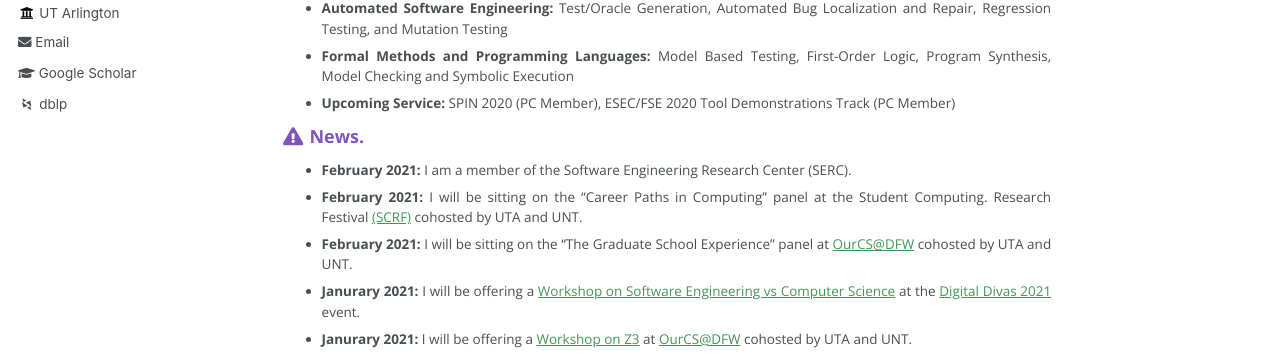
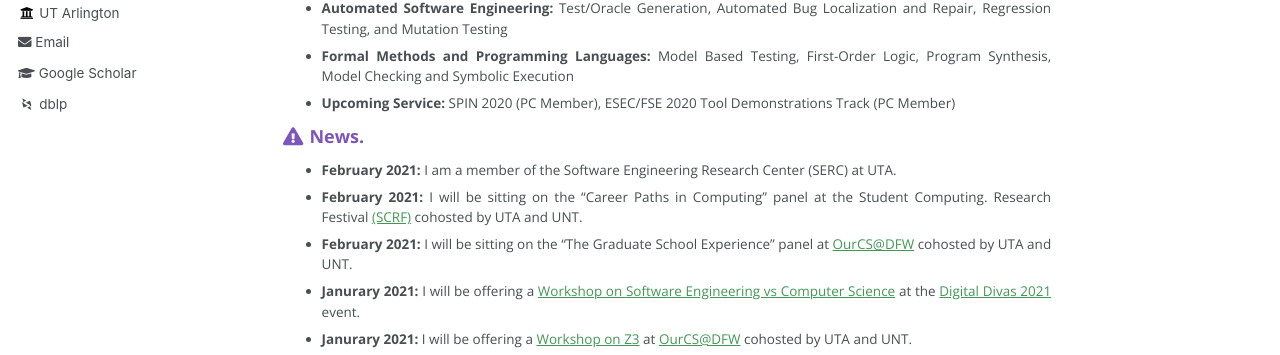
Before and after one commit to Allisonius/allisonius.github.io, a Jekyll site: the page built from _pages/about.md, in a window 1280 px wide and 900 px high. Shown: the part 360-715 px from the top of the window. Built offline with Jekyll 4.4.1, drawn with Linux system fonts in a browser that asks for light colours; some web fonts are replaced.

Commit message:
Update about.md

```diff
--- a/_pages/about.md
+++ b/_pages/about.md
@@ -24,7 +24,7 @@ Checking and Symbolic Execution
 
 
 ### <i class="fa fa-fw fa-exclamation-triangle" aria-hidden="true"></i> News.
-* **February 2021:** I am a member of the Software Engineering Research Center (SERC).
+* **February 2021:** I am a member of the Software Engineering Research Center (SERC) at UTA.
 * **February 2021:** I will be sitting on the "Career Paths in Computing" panel at the Student Computing.
 Research Festival [(SCRF)](https://uta.engineering/ourcs/) cohosted by UTA and UNT.
 * **February 2021:** I will be sitting on the "The Graduate School Experience" panel at [OurCS@DFW](https://uta.engineering/ourcs/) cohosted by UTA and UNT.
```
